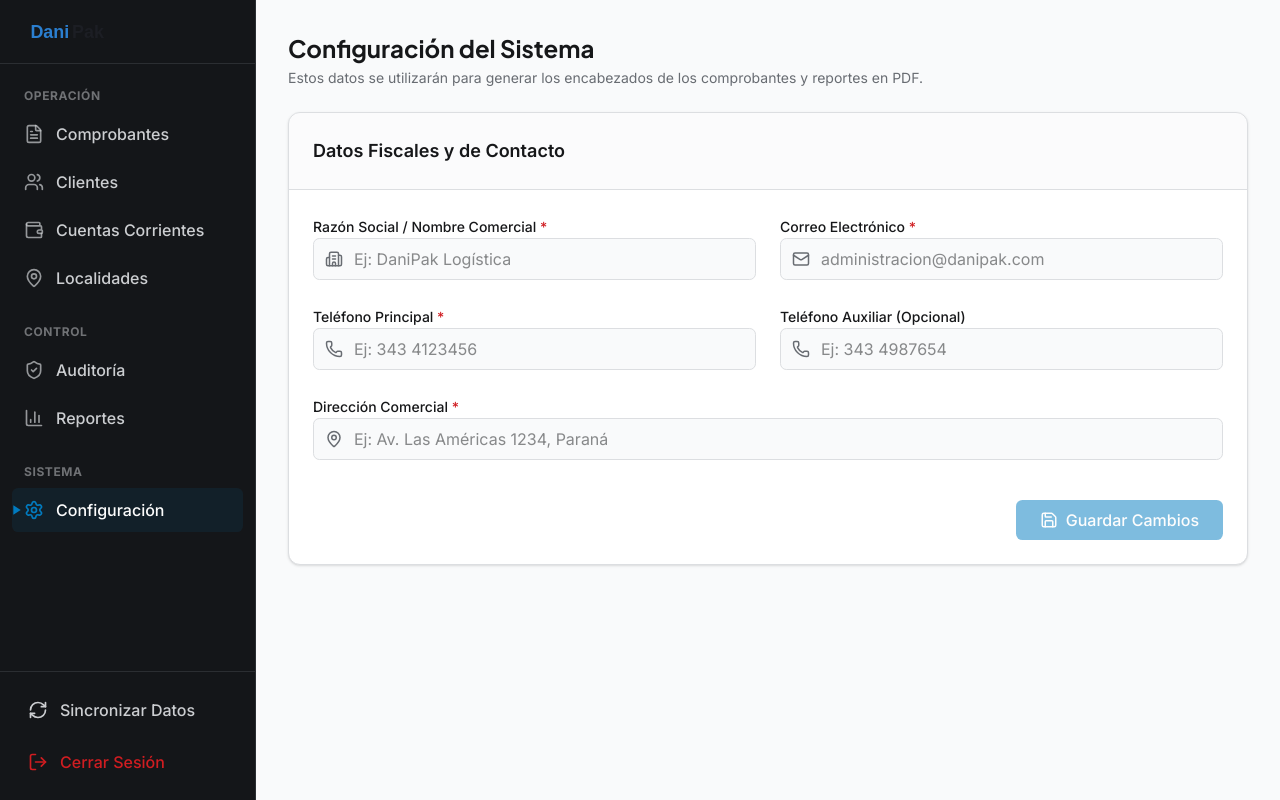
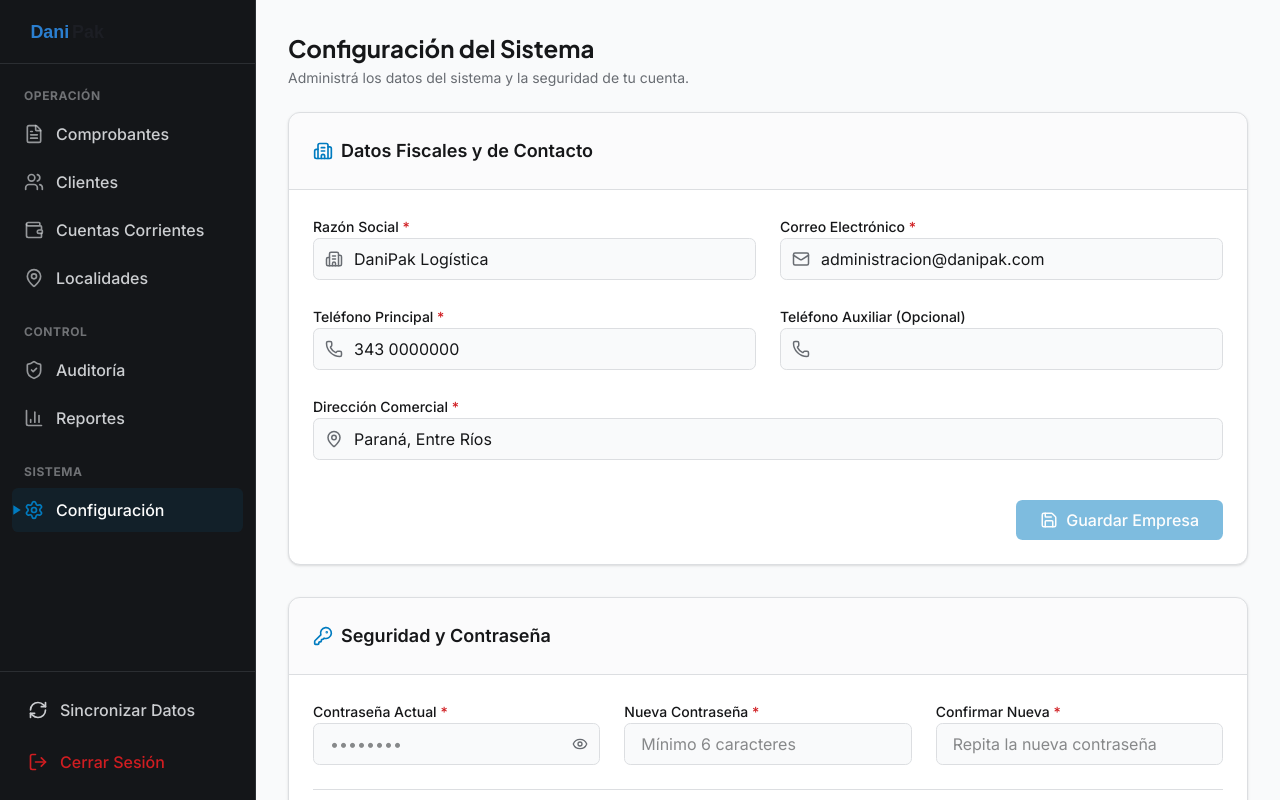
Before and after one commit to GB-Soluciones-Digitales/sistema_gestion_logistica_danipak, a React (Vite) app in the folder frontend/frontend_sistema_danipak/: page /configuracion in a window 1280 px wide. Built offline with nearby package versions, Linux system fonts and the light colour scheme; no server answers; sample sign-in values are in the browser's storage.

Commit message:
feat(ui): completa pantalla de configuración con doble formulario para empresa y cambio de contraseña

```diff
--- a/frontend/frontend_sistema_danipak/src/api/usuariosService.js
+++ b/frontend/frontend_sistema_danipak/src/api/usuariosService.js
@@ -24,4 +24,9 @@ export const usuarioService = {
         const response = await api.put(`/api/usuarios/${id}`, data);
         return response.data;
     },
+
+    changePassword: async (data) => {
+        const response = await api.put("/api/auth/me/password", data);
+        return response.data;
+    },
 }
--- a/frontend/frontend_sistema_danipak/src/pages/sistema/Configuracion.jsx
+++ b/frontend/frontend_sistema_danipak/src/pages/sistema/Configuracion.jsx
@@ -1,27 +1,28 @@
-import { useEffect } from 'react';
+import { useState, useEffect } from 'react';
 import { useForm } from 'react-hook-form';
 import { useQuery, useMutation, useQueryClient } from '@tanstack/react-query';
 import { toast } from 'sonner';
-import { Building2, Phone, MapPin, Mail, Save, Loader2 } from 'lucide-react';
+import { Building2, Phone, MapPin, Mail, Save, Loader2, KeyRound, EyeOff, Eye } from 'lucide-react';
 
 import { empresaService } from '../../api/empresaService';
+import { usuarioService } from '../../api/usuarioService';
 
 export default function Configuracion() {
   const queryClient = useQueryClient();
   const EMPRESA_ID = 1;
 
   const {
-    register,
-    handleSubmit,
-    reset,
-    formState: { errors, isDirty }
+    register: registerEmpresa,
+    handleSubmit: handleSubmitEmpresa,
+    reset: resetEmpresa,
+    formState: { errors: errorsEmpresa, isDirty: isDirtyEmpresa }
   } = useForm({
     defaultValues: {
-      nombre: '',
-      correo: '',
-      telefono: '',
+      nombre: 'DaniPak Logística',
+      correo: 'administracion@danipak.com',
+      telefono: '343 0000000',
       telefono_aux: '',
-      direccion: ''
+      direccion: 'Paraná, Entre Ríos'
     }
   });
 
@@ -34,16 +35,16 @@ export default function Configuracion() {
 
   useEffect(() => {
     if (empresaActual) {
-      reset(empresaActual);
+      resetEmpresa(empresaActual);
     }
-  }, [empresaActual, reset]);
+  }, [empresaActual, resetEmpresa]);
 
   const createMutation = useMutation({
     mutationFn: (data) => empresaService.createEmpresa(data),
     onSuccess: (newData) => {
       toast.success('Datos de la empresa creados correctamente.');
       queryClient.setQueryData(['empresa', EMPRESA_ID], newData);
-      reset(newData);
+      resetEmpresa(newData);
     },
     onError: () => toast.error('Error al guardar los datos.')
   });
@@ -53,12 +54,12 @@ export default function Configuracion() {
     onSuccess: (newData) => {
       toast.success('Datos de la empresa actualizados correctamente.');
       queryClient.setQueryData(['empresa', EMPRESA_ID], newData);
-      reset(newData);
+      resetEmpresa(newData);
     },
     onError: () => toast.error('Error al actualizar los datos.')
   });
 
-  const onSubmit = (data) => {
+  const onSubmitEmpresa = (data) => {
     if (empresaActual) {
       updateMutation.mutate(data);
     } else {
@@ -66,7 +67,41 @@ export default function Configuracion() {
     }
   };
 
-  const isSaving = createMutation.isPending || updateMutation.isPending;
+  const isSavingEmpresa = createMutation.isPending || updateMutation.isPending;
+
+  const [mostrarPassword, setMostrarPassword] = useState(false);
+
+  const {
+    register: registerPass,
+    handleSubmit: handleSubmitPass,
+    reset: resetPass,
+    watch: watchPass,
+    formState: { errors: errorsPass }
+  } = useForm({
+    defaultValues: { password_actual: '', password_nueva: '', confirmar_password: '' }
+  });
+
+  // eslint-disable-next-line react-hooks/incompatible-library
+  const passwordNueva = watchPass('password_nueva');
+
+  const passwordMutation = useMutation({
+    mutationFn: (data) => usuarioService.changePassword(data),
+    onSuccess: () => {
+      toast.success('Contraseña actualizada correctamente.');
+      resetPass();
+    },
+    onError: (error) => {
+      const msj = error.response?.data?.detail || 'Error al actualizar la contraseña.';
+      toast.error(msj);
+    }
+  });
+
+  const onSubmitPassword = (data) => {
+    passwordMutation.mutate({
+      password_actual: data.password_actual,
+      password_nueva: data.password_nueva
+    });
+  };
 
   if (isLoadingDatos) {
     return (
@@ -82,32 +117,32 @@ export default function Configuracion() {
       <div>
         <h1 className="text-2xl font-display font-bold text-foreground">Configuración del Sistema</h1>
         <p className="text-muted-foreground mt-1 text-sm">
-          Estos datos se utilizarán para generar los encabezados de los comprobantes y reportes en PDF.
+          Administrá los datos del sistema y la seguridad de tu cuenta.
         </p>
       </div>
 
+      {/* TARJETA 1: DATOS DE LA EMPRESA */}
       <div className="bg-card border border-border rounded-xl shadow-sm overflow-hidden">
         <div className="p-6 border-b border-border bg-muted/30">
           <h2 className="text-lg font-semibold flex items-center gap-2">
+            <Building2 size={20} className="text-primary" />
             Datos Fiscales y de Contacto
           </h2>
         </div>
 
-        <form onSubmit={handleSubmit(onSubmit)} className="p-6 space-y-6">
-
+        <form onSubmit={handleSubmitEmpresa(onSubmitEmpresa)} className="p-6 space-y-6">
           <div className="grid grid-cols-1 md:grid-cols-2 gap-6">
             <div className="space-y-2">
-              <label className="text-sm font-medium text-foreground">Razón Social / Nombre Comercial <span className="text-destructive">*</span></label>
+              <label className="text-sm font-medium text-foreground">Razón Social <span className="text-destructive">*</span></label>
               <div className="relative">
                 <Building2 size={18} className="absolute left-3 top-1/2 -translate-y-1/2 text-muted-foreground" />
                 <input
                   type="text"
-                  className={`w-full pl-10 pr-4 py-2 bg-background border rounded-md outline-none transition-colors focus:border-primary focus:ring-1 focus:ring-primary ${errors.nombre ? 'border-destructive' : 'border-input'}`}
-                  placeholder="Ej: DaniPak Logística"
-                  {...register('nombre', { required: 'El nombre es obligatorio' })}
+                  className={`w-full pl-10 pr-4 py-2 bg-background border rounded-md outline-none transition-colors focus:border-primary focus:ring-1 focus:ring-primary ${errorsEmpresa.nombre ? 'border-destructive' : 'border-input'}`}
+                  {...registerEmpresa('nombre', { required: 'El nombre es obligatorio' })}
                 />
               </div>
-              {errors.nombre && <p className="text-xs text-destructive">{errors.nombre.message}</p>}
+              {errorsEmpresa.nombre && <p className="text-xs text-destructive">{errorsEmpresa.nombre.message}</p>}
             </div>
 
             <div className="space-y-2">
@@ -116,15 +151,14 @@ export default function Configuracion() {
                 <Mail size={18} className="absolute left-3 top-1/2 -translate-y-1/2 text-muted-foreground" />
                 <input
                   type="email"
-                  className={`w-full pl-10 pr-4 py-2 bg-background border rounded-md outline-none transition-colors focus:border-primary focus:ring-1 focus:ring-primary ${errors.correo ? 'border-destructive' : 'border-input'}`}
-                  placeholder="administracion@danipak.com"
-                  {...register('correo', {
+                  className={`w-full pl-10 pr-4 py-2 bg-background border rounded-md outline-none transition-colors focus:border-primary focus:ring-1 focus:ring-primary ${errorsEmpresa.correo ? 'border-destructive' : 'border-input'}`}
+                  {...registerEmpresa('correo', {
                     required: 'El correo es obligatorio',
                     pattern: { value: /^[^\s@]+@[^\s@]+\.[^\s@]+$/, message: 'Correo inválido' }
                   })}
                 />
               </div>
-              {errors.correo && <p className="text-xs text-destructive">{errors.correo.message}</p>}
+              {errorsEmpresa.correo && <p className="text-xs text-destructive">{errorsEmpresa.correo.message}</p>}
             </div>
           </div>
 
@@ -135,12 +169,11 @@ export default function Configuracion() {
                 <Phone size={18} className="absolute left-3 top-1/2 -translate-y-1/2 text-muted-foreground" />
                 <input
                   type="text"
-                  className={`w-full pl-10 pr-4 py-2 bg-background border rounded-md outline-none transition-colors focus:border-primary focus:ring-1 focus:ring-primary ${errors.telefono ? 'border-destructive' : 'border-input'}`}
-                  placeholder="Ej: 343 4123456"
-                  {...register('telefono', { required: 'El teléfono es obligatorio' })}
+                  className={`w-full pl-10 pr-4 py-2 bg-background border rounded-md outline-none transition-colors focus:border-primary focus:ring-1 focus:ring-primary ${errorsEmpresa.telefono ? 'border-destructive' : 'border-input'}`}
+                  {...registerEmpresa('telefono', { required: 'El teléfono es obligatorio' })}
                 />
               </div>
-              {errors.telefono && <p className="text-xs text-destructive">{errors.telefono.message}</p>}
+              {errorsEmpresa.telefono && <p className="text-xs text-destructive">{errorsEmpresa.telefono.message}</p>}
             </div>
 
             <div className="space-y-2">
@@ -150,14 +183,12 @@ export default function Configuracion() {
                 <input
                   type="text"
                   className="w-full pl-10 pr-4 py-2 bg-background border border-input rounded-md outline-none transition-colors focus:border-primary focus:ring-1 focus:ring-primary"
-                  placeholder="Ej: 343 4987654"
-                  {...register('telefono_aux')}
+                  {...registerEmpresa('telefono_aux')}
                 />
               </div>
             </div>
           </div>
 
-          {/* Fila 3 */}
           <div className="grid grid-cols-1 gap-6">
             <div className="space-y-2">
               <label className="text-sm font-medium text-foreground">Dirección Comercial <span className="text-destructive">*</span></label>
@@ -165,29 +196,98 @@ export default function Configuracion() {
                 <MapPin size={18} className="absolute left-3 top-1/2 -translate-y-1/2 text-muted-foreground" />
                 <input
                   type="text"
-                  className={`w-full pl-10 pr-4 py-2 bg-background border rounded-md outline-none transition-colors focus:border-primary focus:ring-1 focus:ring-primary ${errors.direccion ? 'border-destructive' : 'border-input'}`}
-                  placeholder="Ej: Av. Las Américas 1234, Paraná"
-                  {...register('direccion', { required: 'La dirección es obligatoria' })}
+                  className={`w-full pl-10 pr-4 py-2 bg-background border rounded-md outline-none transition-colors focus:border-primary focus:ring-1 focus:ring-primary ${errorsEmpresa.direccion ? 'border-destructive' : 'border-input'}`}
+                  {...registerEmpresa('direccion', { required: 'La dirección es obligatoria' })}
                 />
               </div>
-              {errors.direccion && <p className="text-xs text-destructive">{errors.direccion.message}</p>}
+              {errorsEmpresa.direccion && <p className="text-xs text-destructive">{errorsEmpresa.direccion.message}</p>}
             </div>
           </div>
 
-          {/* Acciones */}
           <div className="pt-4 flex justify-end">
             <button
               type="submit"
-              disabled={isSaving || !isDirty}
+              disabled={isSavingEmpresa || !isDirtyEmpresa}
               className="flex items-center gap-2 bg-primary text-primary-foreground px-6 py-2 rounded-md font-medium hover:bg-primary/90 transition-colors disabled:opacity-50 disabled:cursor-not-allowed"
             >
-              {isSaving ? <Loader2 size={18} className="animate-spin" /> : <Save size={18} />}
-              {isSaving ? 'Guardando...' : 'Guardar Cambios'}
+              {isSavingEmpresa ? <Loader2 size={18} className="animate-spin" /> : <Save size={18} />}
+              {isSavingEmpresa ? 'Guardando...' : 'Guardar Empresa'}
             </button>
           </div>
-
         </form>
       </div>
+
+      {/* TARJETA 2: CAMBIO DE CONTRASEÑA */}
+      <div className="bg-card border border-border rounded-xl shadow-sm overflow-hidden mt-8">
+        <div className="p-6 border-b border-border bg-muted/30">
+          <h2 className="text-lg font-semibold flex items-center gap-2">
+            <KeyRound size={20} className="text-primary" />
+            Seguridad y Contraseña
+          </h2>
+        </div>
+
+        <form onSubmit={handleSubmitPass(onSubmitPassword)} className="p-6 space-y-6">
+          <div className="grid grid-cols-1 md:grid-cols-3 gap-6">
+
+            <div className="space-y-2">
+              <label className="text-sm font-medium text-foreground">Contraseña Actual <span className="text-destructive">*</span></label>
+              <div className="relative">
+                <input
+                  type={mostrarPassword ? "text" : "password"}
+                  className={`w-full px-4 py-2 bg-background border rounded-md outline-none transition-colors focus:border-primary focus:ring-1 focus:ring-primary ${errorsPass.password_actual ? 'border-destructive' : 'border-input'}`}
+                  placeholder="••••••••"
+                  {...registerPass('password_actual', { required: 'Requerida' })}
+                />
+                <button type="button" onClick={() => setMostrarPassword(!mostrarPassword)} className="absolute right-3 top-1/2 -translate-y-1/2 text-muted-foreground hover:text-foreground">
+                  {mostrarPassword ? <EyeOff size={16} /> : <Eye size={16} />}
+                </button>
+              </div>
+              {errorsPass.password_actual && <p className="text-xs text-destructive">{errorsPass.password_actual.message}</p>}
+            </div>
+
+            <div className="space-y-2">
+              <label className="text-sm font-medium text-foreground">Nueva Contraseña <span className="text-destructive">*</span></label>
+              <input
+                type={mostrarPassword ? "text" : "password"}
+                className={`w-full px-4 py-2 bg-background border rounded-md outline-none transition-colors focus:border-primary focus:ring-1 focus:ring-primary ${errorsPass.password_nueva ? 'border-destructive' : 'border-input'}`}
+                placeholder="Mínimo 6 caracteres"
+                {...registerPass('password_nueva', {
+                  required: 'Requerida',
+                  minLength: { value: 6, message: 'Mínimo 6 caracteres' }
+                })}
+              />
+              {errorsPass.password_nueva && <p className="text-xs text-destructive">{errorsPass.password_nueva.message}</p>}
+            </div>
+
+            <div className="space-y-2">
+              <label className="text-sm font-medium text-foreground">Confirmar Nueva <span className="text-destructive">*</span></label>
+              <input
+                type={mostrarPassword ? "text" : "password"}
+                className={`w-full px-4 py-2 bg-background border rounded-md outline-none transition-colors focus:border-primary focus:ring-1 focus:ring-primary ${errorsPass.confirmar_password ? 'border-destructive' : 'border-input'}`}
+                placeholder="Repita la nueva contraseña"
+                {...registerPass('confirmar_password', {
+                  required: 'Requerida',
+                  validate: value => value === passwordNueva || 'Las contraseñas no coinciden'
+                })}
+              />
+              {errorsPass.confirmar_password && <p className="text-xs text-destructive">{errorsPass.confirmar_password.message}</p>}
+            </div>
+
+          </div>
+
+          <div className="pt-4 flex justify-end border-t border-border mt-6">
+            <button
+              type="submit"
+              disabled={passwordMutation.isPending}
+              className="flex items-center gap-2 bg-primary text-primary-foreground px-6 py-2 rounded-md font-medium hover:bg-primary/90 transition-colors disabled:opacity-50 disabled:cursor-not-allowed"
+            >
+              {passwordMutation.isPending ? <Loader2 size={18} className="animate-spin" /> : <KeyRound size={18} />}
+              {passwordMutation.isPending ? 'Actualizando...' : 'Actualizar Contraseña'}
+            </button>
+          </div>
+        </form>
+      </div>
+
     </div>
   );
 }
```
Also changed, not shown: 2 other files (tests, documents, lock files or other folders).
